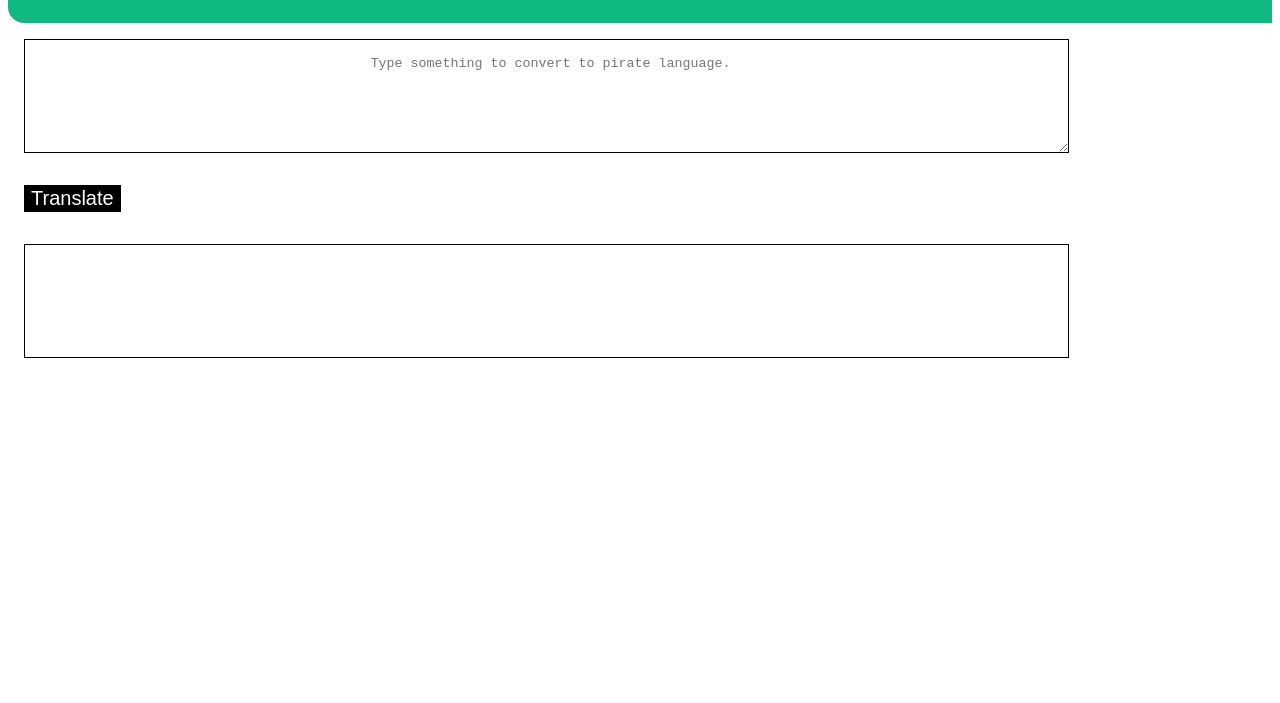
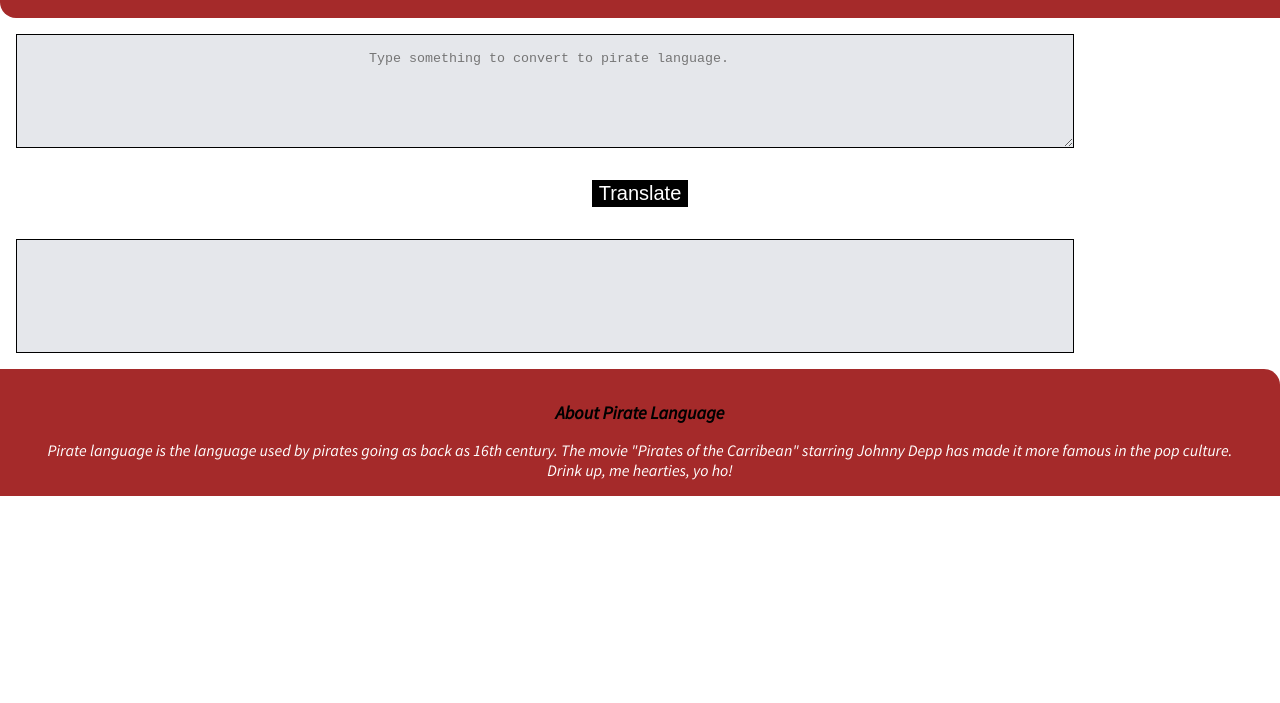
Before and after one commit to abhinavtk/Pirate-speak, a plain HTML site: page index.html in a window 1280 px wide. Shown: the part 97-800 px from the top of the page. Drawn offline with Linux system fonts and the light colour scheme.

Commit message:
Update- index and styles

```diff
--- a/index.html
+++ b/index.html
@@ -20,12 +20,17 @@
     <div class='container'>
     <textarea id="txt-input" placeholder=" Type something to convert to pirate language."></textarea>
     <button id="btn-translate">Translate</button>
-
     <!-- <div class="output-text">Output will come here ok 👇</div> -->
     <div id="output"> </div>
-
     </div>
 
+    <footer class = "footer">
+        <div class='footer-header'>
+            About Pirate Language
+        </div>
+        Pirate language is the language used by pirates going as back as 16th century. The movie "Pirates of the Carribean" starring Johnny Depp has made it more famous in the pop culture. <br>
+        Drink up, me hearties, yo ho!
+    </foooter>
     <script src="app.js" type="text/javascript"> </script>
 </body>
 
--- a/styles.css
+++ b/styles.css
@@ -2,19 +2,19 @@
 
 
 :root {
-        --primary-color: #10B981;
-        --dark-gray: #9CA3AF;
+        --primary-color: brown;
         --off-white: #E5E7EB;
 }
 
-}
 body {
     font-family: 'Source Sans Pro', sans-serif;
-    margin: 0px;
+    margin: 0;
+
     background-color:#ffffff ;
 }
 #txt-input {
     border: 1px solid black;
+    background-color: var(--off-white);
     width: 80%;
     height: 10vh;
     margin: 1rem;
@@ -39,7 +39,7 @@ body {
     padding: 1rem;
     width: 80%;
     height: 10vh;
-    background-color: white;
+    background-color: var(--off-white);
     text-align: center;
 }
 /* Header */
@@ -50,19 +50,16 @@ body {
     color: white;
     text-align: center;
     padding: 1rem 0rem;
+    margin: 0px;
     border-bottom-left-radius: 1rem;
-
+}
 /* .hero .hero-img {
     max-width: 350px;
     margin: auto;
     display: block;
 } */
 
-.hero .hero-txt {
-    padding-top: 1rem;
-    color: rgb(0, 17, 255);
-    text-align: center;
-}
+
 
 .container{
     text-align: center;
@@ -73,3 +70,17 @@ body {
     text-align: center;
 
 }
+
+.footer {
+    text-align: center;
+    background-color: var(--primary-color);
+    border-top-right-radius: 1rem;
+    padding: 1rem 1rem;
+    color: white;
+}
+ .footer .footer-header {
+    font-weight: bold;
+    font-size: large;
+    color:black;
+    padding: 1rem;
+ }
```
